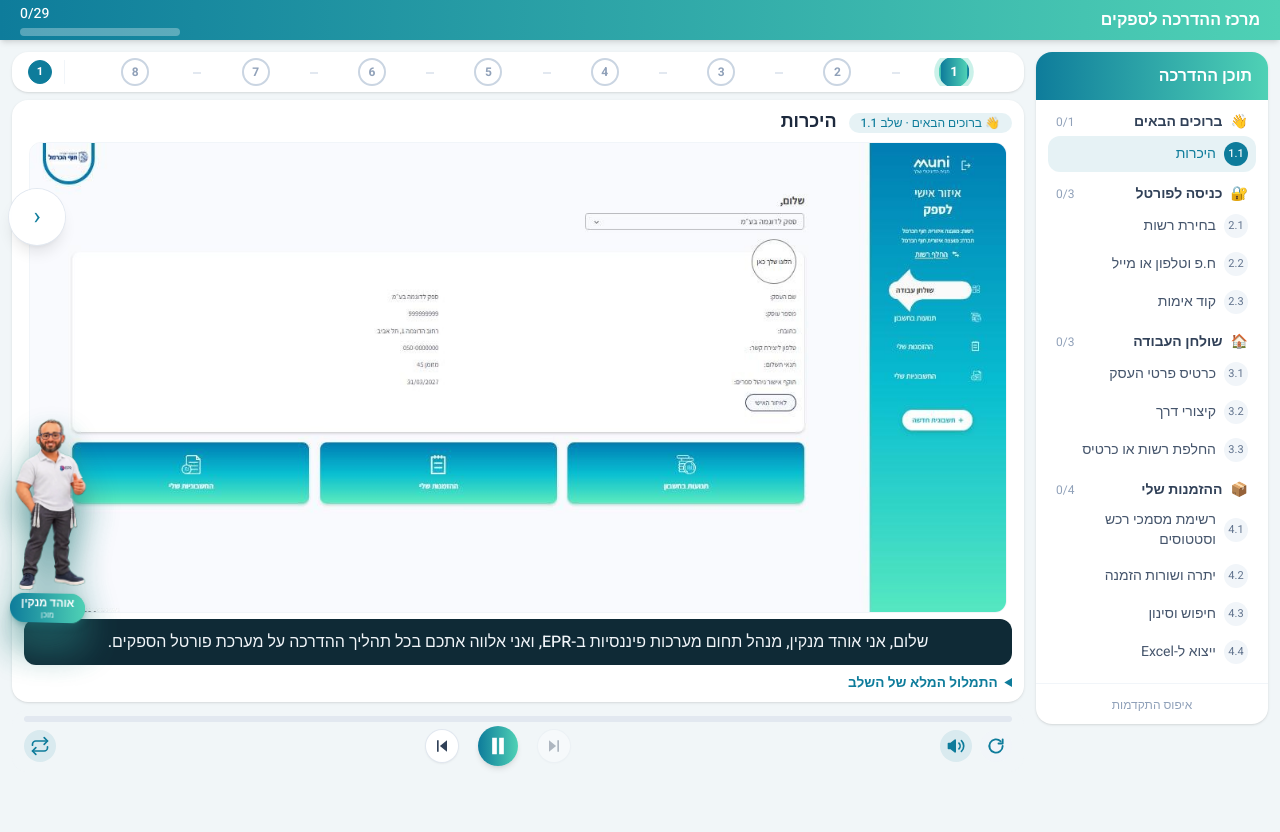
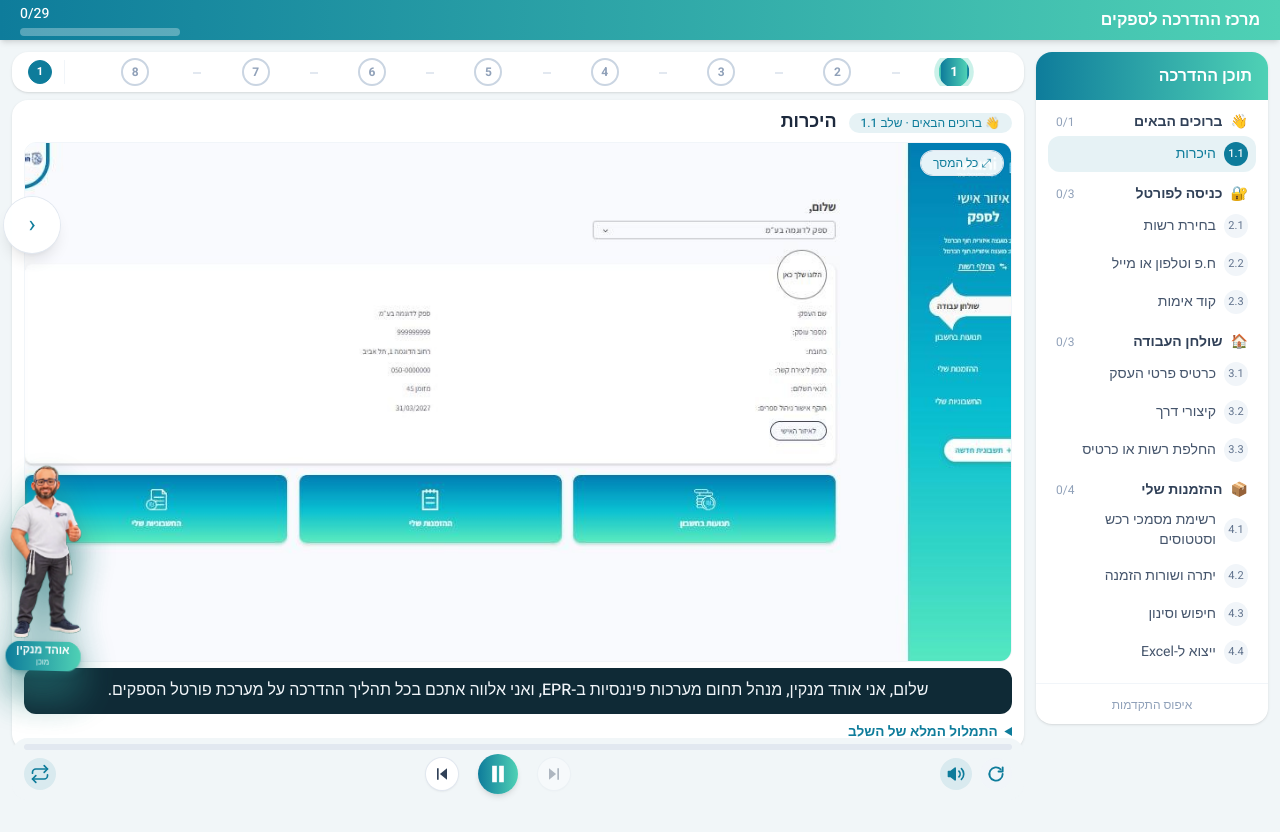
Before and after one commit to mimran2207-EPR/portel-sifkim, a React (Vite) app: page / in a window 1280 px wide. Before the commit the page ends 800 px from the top, so only its background shows below. Built offline with nearby package versions, Linux system fonts and the light colour scheme.

Commit message:
Every step's screenshot fills the full width (scroll inside for the rest); steps without a marked area too

```diff
--- a/src/components/StepStage.tsx
+++ b/src/components/StepStage.tsx
@@ -88,7 +88,8 @@ function useIsMobile(): boolean {
 function useZoom(step: Step, enabled: boolean, frameRef: React.RefObject<HTMLDivElement | null>, ratio: number | null, fitH?: number) {
   const [box, setBox] = useState<{ frameH: number; w: number; left: number; top: number } | null>(null);
   useLayoutEffect(() => {
-    const h = step.highlight;
+    // Wide screens: a step without a marked area is shown full width from its top.
+    const h = step.highlight ?? (fitH ? { x: 0, y: 0, w: 100, h: 100 } : undefined);
     const el = frameRef.current;
     if (!enabled || !h || !el || !ratio) return setBox(null);
     const calc = () => {
@@ -135,6 +136,11 @@ export default function StepStage({ module, step, focusTitle = false, activeWord
   const fitH = useFitHeight(step.tip || step.warning ? 20.25 : 17.5);
   const zoom = useZoom(step, !fullView && showImage, frameRef, ratio, isMobile ? undefined : fitH);
   const spoken = captionText ?? step.script;
+  const panRef = useRef<HTMLDivElement>(null);
+  useLayoutEffect(() => {
+    const el = panRef.current;
+    if (zoom && el) el.scrollTo?.({ left: -zoom.left, top: step.highlight ? -zoom.top : 0 });
+  }, [zoom, step.highlight]);
 
   return (
     <section aria-labelledby="step-title" className="rounded-2xl bg-white p-3 shadow-sm md:px-3 md:py-2">
@@ -151,10 +157,9 @@ export default function StepStage({ module, step, focusTitle = false, activeWord
       <div className={`relative mx-auto w-full ${zoom && !isMobile ? "" : "stage-fit"} ${step.tip || step.warning ? "has-notes" : ""}`}>
         {showImage ? (
           <div ref={frameRef} className="relative overflow-hidden rounded-xl border border-slate-100" style={zoom ? { height: zoom.frameH } : undefined}>
-            <div
-              className={zoom ? "absolute transition-[left,top] duration-500" : "relative"}
-              style={zoom ? { width: zoom.w, left: zoom.left, top: zoom.top } : undefined}
-            >
+            {/* Zoomed: a scroll box opened on the marked area, so the rest can be reached by scrolling or dragging. */}
+            <div ref={panRef} dir="ltr" className={zoom ? "pan-box absolute inset-0 overflow-auto overscroll-contain" : "contents"}>
+            <div className="relative" style={zoom ? { width: zoom.w } : undefined}>
               <img
                 key={step.id}
                 data-role="screen"
@@ -170,13 +175,14 @@ export default function StepStage({ module, step, focusTitle = false, activeWord
               />
               <HighlightRing step={step} />
             </div>
-            {step.highlight && (
+            </div>
+            {(step.highlight || zoom || fullView) && (
               <button
                 type="button"
                 onClick={() => setFullView((v) => !v)}
                 className="absolute right-2 top-2 z-30 rounded-full bg-white/90 px-3 py-1 text-xs font-medium text-[#0e7c9b] shadow ring-1 ring-slate-200"
               >
-                {fullView ? "🔍 התמקד באזור" : "⤢ כל המסך"}
+                {fullView ? (step.highlight ? "🔍 התמקד באזור" : "🔍 הגדל") : "⤢ כל המסך"}
               </button>
             )}
           </div>
--- a/src/styles.css
+++ b/src/styles.css
@@ -298,3 +298,9 @@ body {
     font-size: 0.7rem;
   }
 }
+
+/* Zoomed screenshot: thin scrollbars so the learner sees there is more to scroll to. */
+.pan-box {
+  scrollbar-width: thin;
+  scrollbar-color: rgba(14, 124, 155, 0.45) transparent;
+}
```
